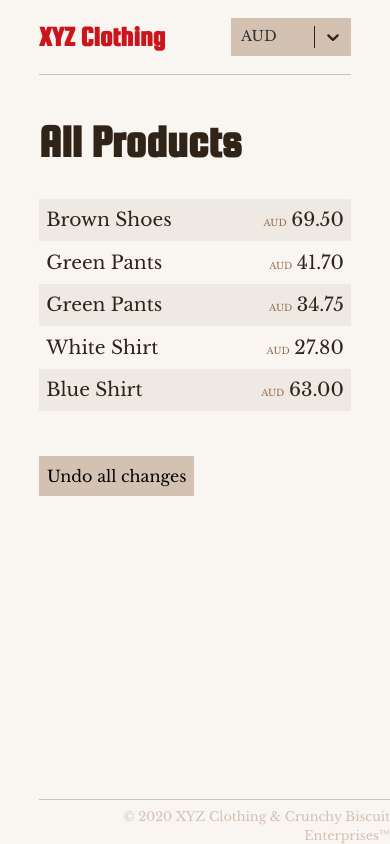
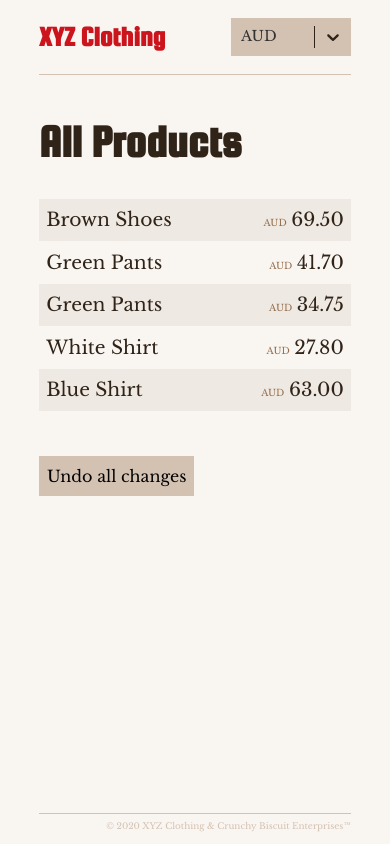
Before and after one commit to andrew-rayco/xyz-clothing, a React (Vite) app: page / in a window 390 px wide. Built offline with nearby package versions, Linux system fonts and the light colour scheme.

Commit message:
Footer joins the fix.

```diff
--- a/src/scss/_footer.scss
+++ b/src/scss/_footer.scss
@@ -3,11 +3,15 @@
   padding-top: 0.5em;
   position: absolute;
   bottom: 0;
-  width: 90vw;
+  width: 80vw;
   max-width: 800px;
   height: 3.5em;
   color: $secondary;
   text-align: right;
   font-size: 0.8em;
   z-index: -1;
+
+  @media screen and (max-width: 550px) {
+    font-size: 0.55em;
+  }
 }
```
